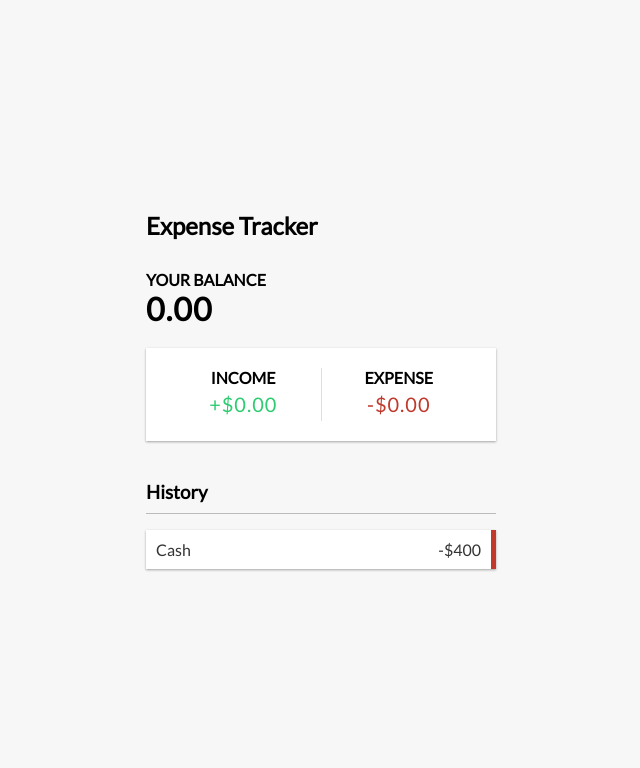
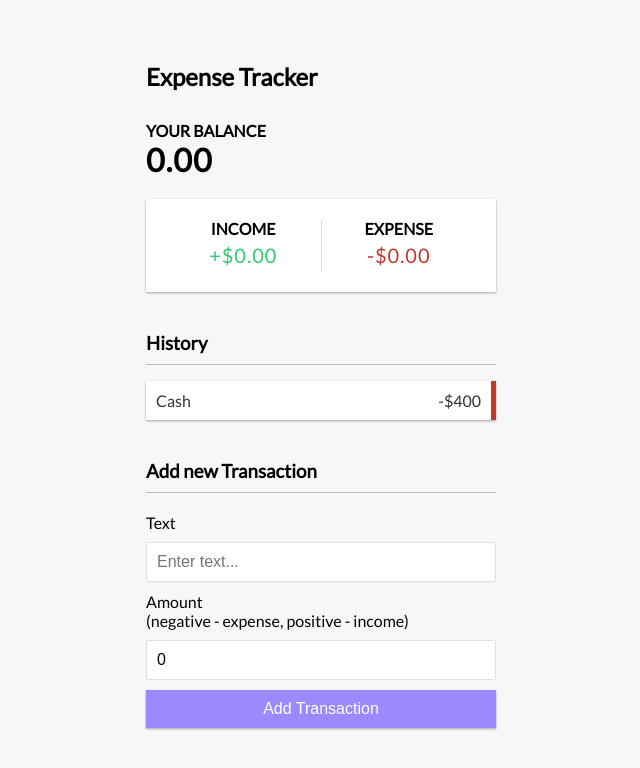
Before and after one commit to tsabz/React-Expence-App, a React (Create React App) app: page / in a window 1280 px wide. Shown: the top 768 px of the page, without its empty margins (319-959 px from the left). Built offline with nearby package versions, Linux system fonts and the light colour scheme.

Commit message:
AddTransaction component now added to app.js

```diff
--- a/src/App.js
+++ b/src/App.js
@@ -3,6 +3,7 @@ import {Header} from './components/Header';
 import {Balance} from './components/Balance';
 import {IncomeExpenses} from './components/IncomeExpenses';
 import {TransactionList} from './components/TransactionList';
+import {AddTransaction} from './components/AddTransaction';
 import './App.css';
 
 function App() {
@@ -13,6 +14,7 @@ function App() {
         <Balance />
         <IncomeExpenses />
         <TransactionList />
+        <AddTransaction />
       </div>
     </div>
   );
```
